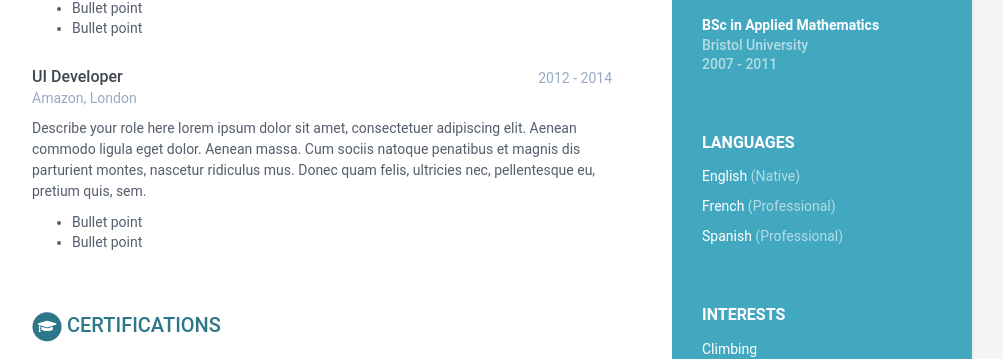
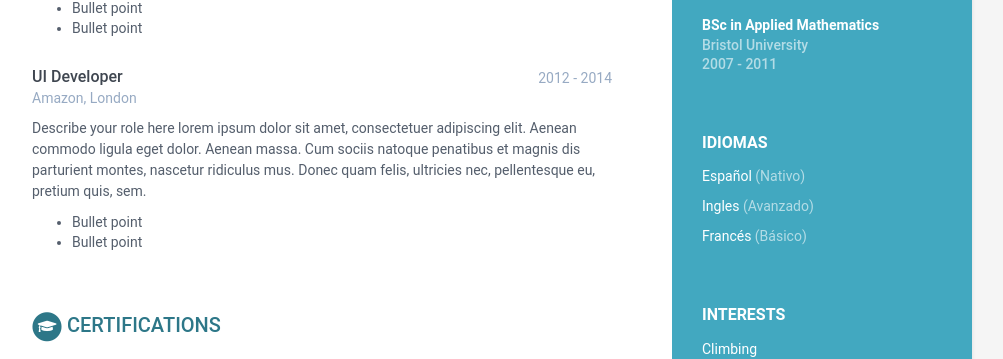
Before and after one commit to AndresFelipeDzT/CV-3, a Jekyll site: the page built from index.html, in a window 1280 px wide and 900 px high, scrolled down 629 px. Shown: the part 127-486 px from the top of the window, without its empty margins (168-1171 px from the left). Built offline with Jekyll 4.4.1, drawn with Linux system fonts in a browser that asks for light colours.

Commit message:
Actualización de idiomas en data.yml

```diff
--- a/_data/data.yml
+++ b/_data/data.yml
@@ -31,16 +31,16 @@ sidebar:
     pdf: http://www.africau.edu/images/default/sample.pdf
 
     languages:
-      title: Languages
+      title: Idiomas
       info:
-        - idiom: English
-          level: Native
+        - idiom: Español
+          level: Nativo
 
-        - idiom: French
-          level: Professional
+        - idiom: Ingles
+          level: Avanzado
 
-        - idiom: Spanish
-          level: Professional
+        - idiom: Francés
+          level: Básico
 
     interests:
       title: Interests
```
Also changed, not shown: Gemfile.lock (added).
